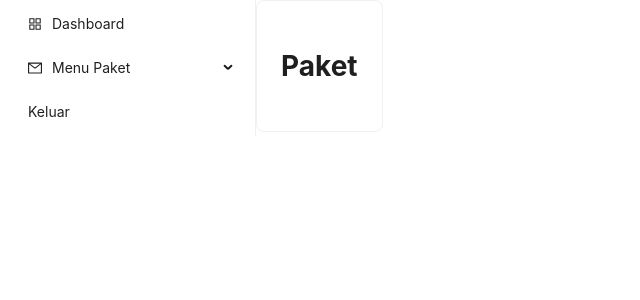
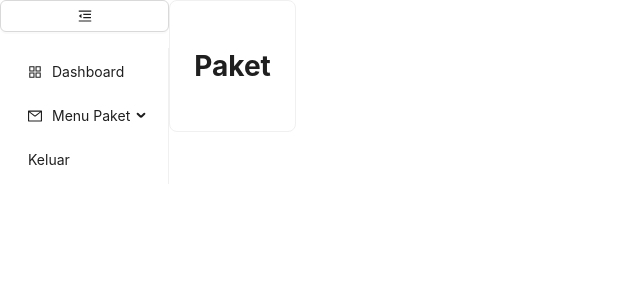
Before and after one commit to mhrdwan/WebPanelLaundry, a React (Create React App) app: page /paket in a window 1280 px wide. Shown: the top 300 px of the page, without its empty margins (0-640 px from the left). Built offline with nearby package versions, Linux system fonts and the light colour scheme.

Commit message:
menu selesai

```diff
--- a/src/NavbarSide/NavbarSide.js
+++ b/src/NavbarSide/NavbarSide.js
@@ -1,11 +1,16 @@
-import { MailOutlined, AppstoreOutlined } from '@ant-design/icons';
-import { Menu } from 'antd';
+import { MailOutlined, AppstoreOutlined, MenuFoldOutlined, MenuUnfoldOutlined } from '@ant-design/icons';
+import { Button, Menu } from 'antd';
 import { useNavigate } from 'react-router-dom';
+import { useState } from 'react';
 
 const { SubMenu } = Menu;
 
 const NavbarSide = () => {
   const navigate = useNavigate();
+  const [collapsed, setCollapsed] = useState(false);
+  const toggleCollapsed = () => {
+    setCollapsed(!collapsed);
+  };
 
   const onClick = (e) => {
     if (e.key === "dashboard") {
@@ -20,22 +25,29 @@ const NavbarSide = () => {
   }
 
   return (
+    <div style={{ display: 'flex', flexDirection: 'column' }}>
+      <Button
+        onClick={toggleCollapsed}
+        style={{ marginBottom: 16 }}
+      >
+        {collapsed ? <MenuUnfoldOutlined /> : <MenuFoldOutlined />}
+      </Button>
       <Menu
          onClick={onClick}
-      style={{ width: 256 }}
          defaultSelectedKeys={['1']}
          defaultOpenKeys={['dashboard']}
          mode="inline"
+         inlineCollapsed={collapsed}
+         itemIcon={null}
       >
         <Menu.Item icon={<AppstoreOutlined />} key="dashboard">Dashboard</Menu.Item>
         <SubMenu key="sub1" icon={<MailOutlined />} title="Menu Paket">
-        <Menu.Item key="promo">
-          Promo
-        </Menu.Item>
+          <Menu.Item key="promo">Promo</Menu.Item>
           <Menu.Item key="paket">Paket</Menu.Item>
         </SubMenu>
         <Menu.Item key="keluar">Keluar</Menu.Item>
       </Menu>
+    </div>
   );
 };
 
```
Also changed, not shown: src/NavbarSide/NavbarSide.css (added, +11 -0 lines). Lines whose indentation alone changed are shown as unchanged.
